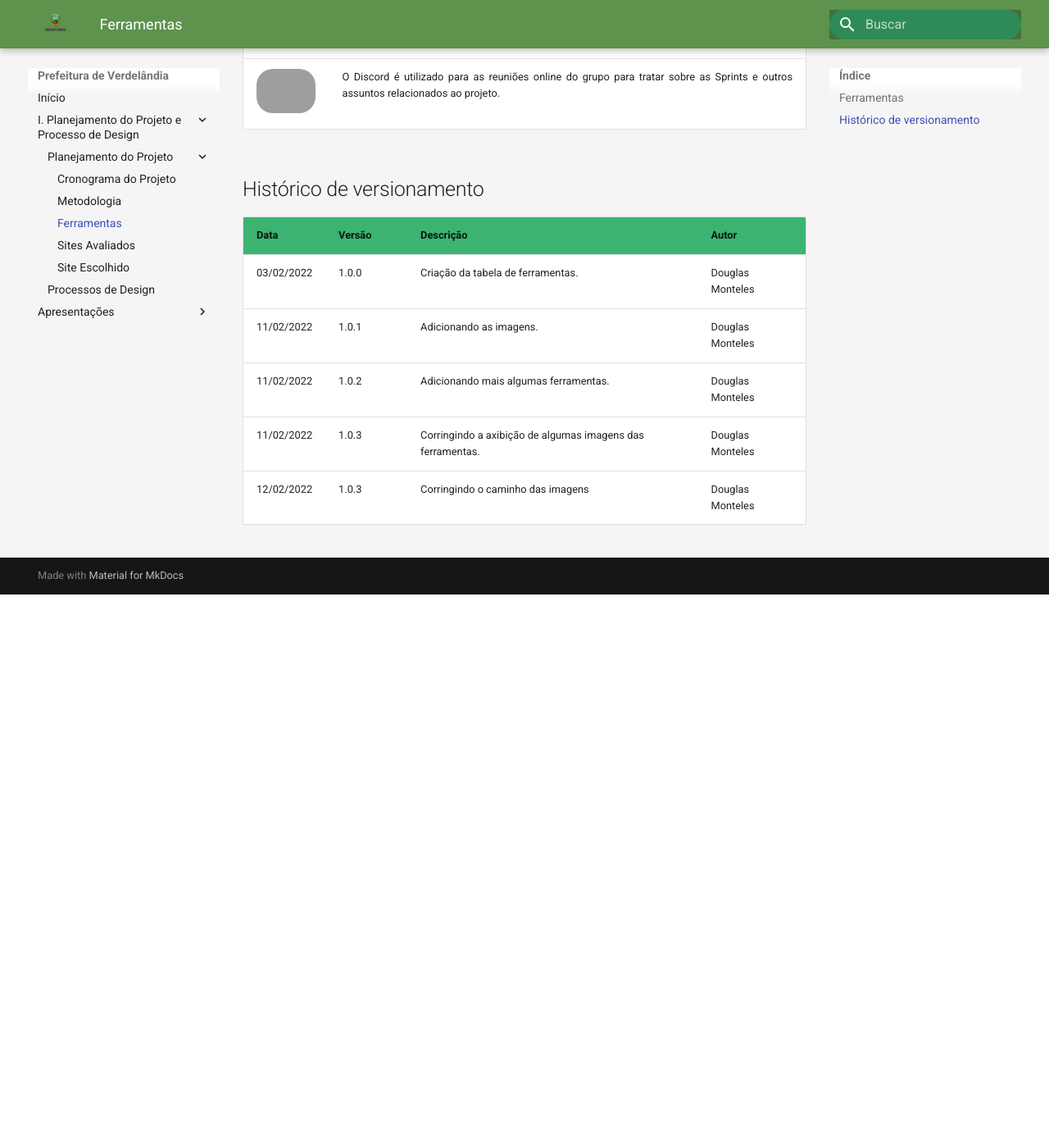
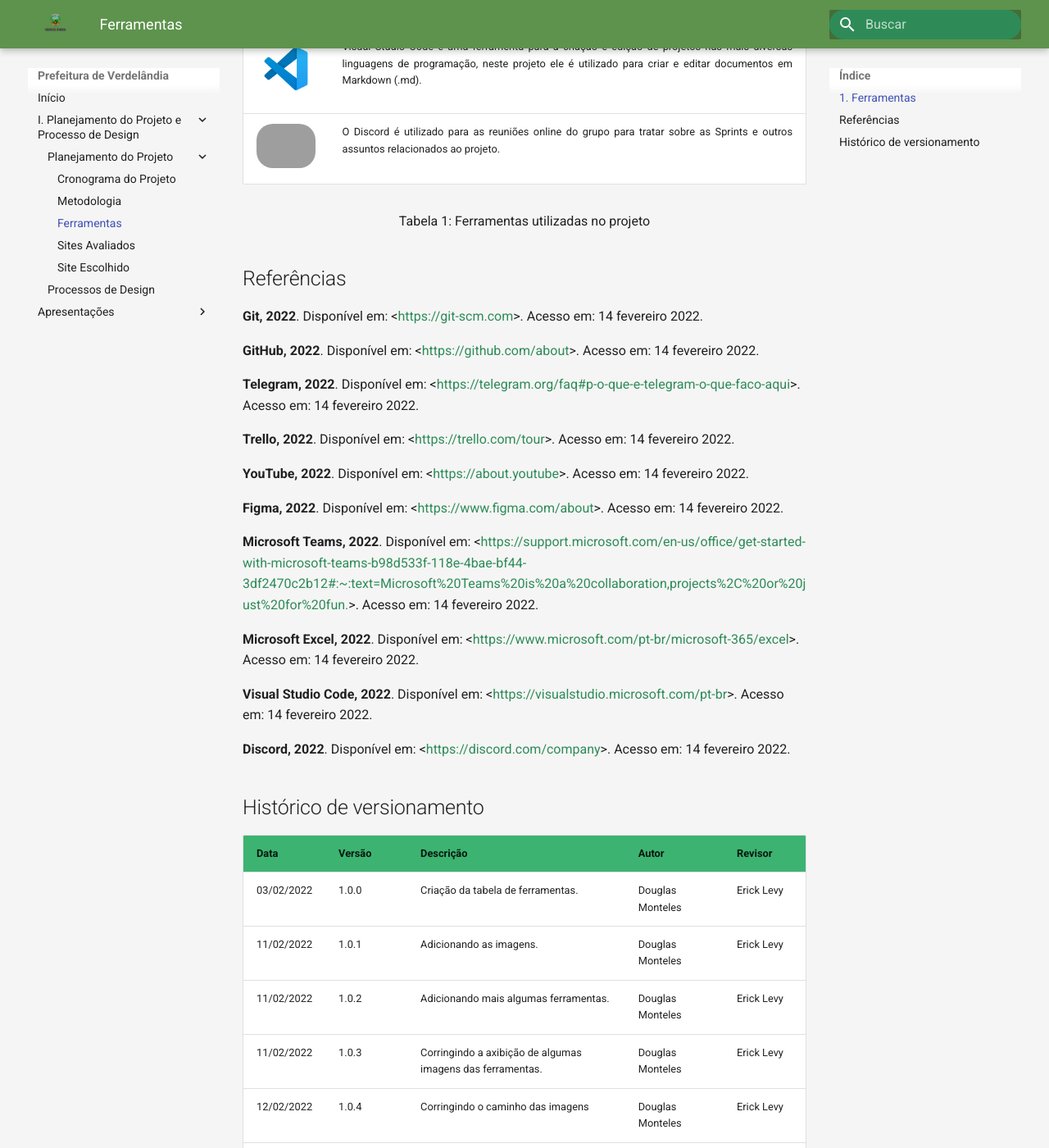
Before and after one commit to valdersonjr/2021.2-Prefeitura-Verdelandia, an MkDocs documentation site: the page built from docs/documentos/Ferramentas.md, in a window 1280 px wide and 1400 px high, scrolled down 1097 px. Shown: the whole window at 82% size. Built offline with MkDocs 1.6.1 and Material for MkDocs 9.7.7, drawn with Linux system fonts in a browser that asks for light colours; before the commit the page ends 1822 px from its top, so only the background shows below that; some of the changed text lies outside the part shown; grey boxes are pictures that could not be loaded.

Commit message:
#9: Fixed the problems after the feedback

```diff
--- a/docs/documentos/Ferramentas.md
+++ b/docs/documentos/Ferramentas.md
@@ -1,4 +1,8 @@
-## Ferramentas
+## 1. Ferramentas
+
+<p style="text-align: justify">
+Levantamento de todas as ferramentas que serão utilizadas para o desenvolvimento deste projeto, bem como uma breve descrição de sua utilidade para a execução das tarefas.
+</p>
 
 | Ferramenta | Descrição |
 |-|-|
@@ -13,12 +17,39 @@
 |<img style="width: 80px; border-radius: 20px" src="../../assets/vscode.jpg">| <p style="text-align: justify">Visual Studio Code é uma ferramenta para a criação e edição de projetos nas mais diversas linguagens de programação, neste projeto ele é utilizado para criar e editar documentos em Markdown (.md).</p>|
 |<img style="width: 80px; border-radius: 20px" src="../../assets/discord.png">| <p style="text-align: justify">O Discord é utilizado para as reuniões online do grupo para tratar sobre as Sprints e outros assuntos relacionados ao projeto.</p>|
 
+<center>
+  Tabela 1: Ferramentas utilizadas no projeto
+</center>
+
+## Referências
+
+**Git, 2022**. Disponível em: <<https://git-scm.com>>. Acesso em: 14 fevereiro 2022.
+
+**GitHub, 2022**. Disponível em: <<https://github.com/about>>. Acesso em: 14 fevereiro 2022.
+
+**Telegram, 2022**. Disponível em: <<https://telegram.org/faq#p-o-que-e-telegram-o-que-faco-aqui>>. Acesso em: 14 fevereiro 2022.
+
+**Trello, 2022**. Disponível em: <<https://trello.com/tour>>. Acesso em: 14 fevereiro 2022.
+
+**YouTube, 2022**. Disponível em: <<https://about.youtube>>. Acesso em: 14 fevereiro 2022.
+
+**Figma, 2022**. Disponível em: <<https://www.figma.com/about>>. Acesso em: 14 fevereiro 2022.
+
+**Microsoft Teams, 2022**. Disponível em: <<https://support.microsoft.com/en-us/office/get-started-with-microsoft-teams-b98d533f-118e-4bae-bf44-3df2470c2b12#:~:text=Microsoft%20Teams%20is%20a%20collaboration,projects%2C%20or%20just%20for%20fun.>>. Acesso em: 14 fevereiro 2022.
+
+**Microsoft Excel, 2022**. Disponível em: <<https://www.microsoft.com/pt-br/microsoft-365/excel>>. Acesso em: 14 fevereiro 2022.
+
+**Visual Studio Code, 2022**. Disponível em: <<https://visualstudio.microsoft.com/pt-br>>. Acesso em: 14 fevereiro 2022.
+
+**Discord, 2022**. Disponível em: <<https://discord.com/company>>. Acesso em: 14 fevereiro 2022.
+
 ## Histórico de versionamento
 
-|Data|Versão|Descrição|Autor|
-|-|-|-|-|
-|03/02/2022|1.0.0|Criação da tabela de ferramentas.| Douglas Monteles |
-|11/02/2022|1.0.1|Adicionando as imagens.| Douglas Monteles |
-|11/02/2022|1.0.2|Adicionando mais algumas ferramentas.| Douglas Monteles|
-|11/02/2022|1.0.3|Corringindo a axibição de algumas imagens das ferramentas.| Douglas Monteles |
-|12/02/2022|1.0.3|Corringindo o caminho das imagens| Douglas Monteles |
+|Data|Versão|Descrição|Autor|Revisor
+|-|-|-|-|-|
+|03/02/2022|1.0.0|Criação da tabela de ferramentas.| Douglas Monteles | Erick Levy |
+|11/02/2022|1.0.1|Adicionando as imagens.| Douglas Monteles | Erick Levy |
+|11/02/2022|1.0.2|Adicionando mais algumas ferramentas.| Douglas Monteles| Erick Levy |
+|11/02/2022|1.0.3|Corringindo a axibição de algumas imagens das ferramentas.| Douglas Monteles | Erick Levy |
+|12/02/2022|1.0.4|Corringindo o caminho das imagens| Douglas Monteles | Erick Levy |
+|19/02/2022|1.0.5|Correções após o feedback da entrega 1| Douglas Monteles |  |
```
